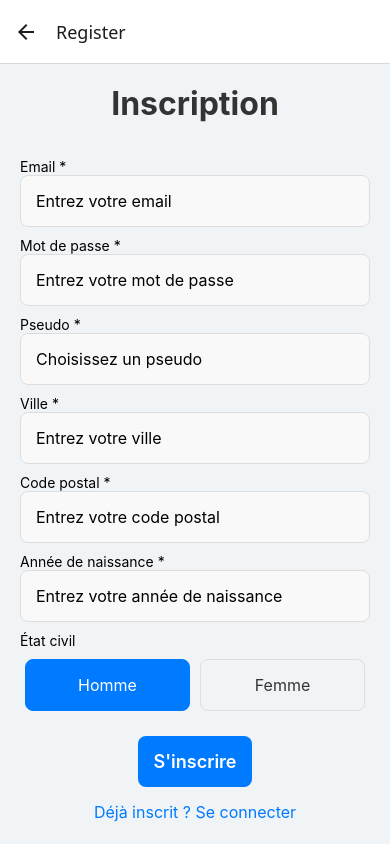
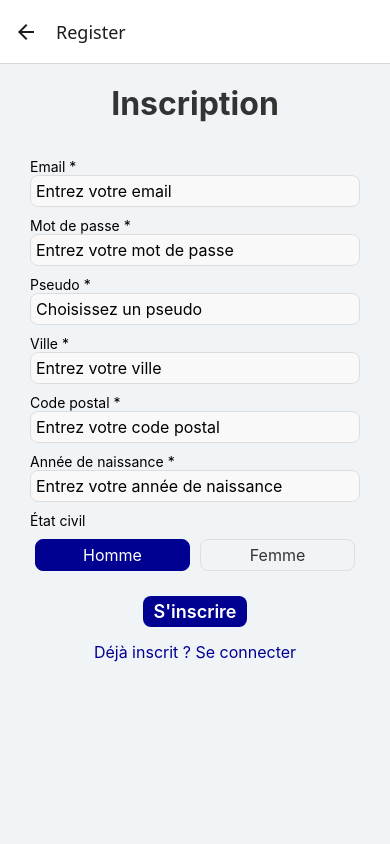
Before and after one commit to naoelwenn/projet_ressource_front_react, a React Native app: screen /Register in a window 390 px wide. Built offline with nearby package versions, Linux system fonts and the light colour scheme; no server answers.

Commit message:
modified:   Styles/globalStyles.js 	modified:   component/Header.js 	modified:   component/LoginScreen.js 	modified:   component/SearchRessource.js

```diff
--- a/Styles/globalStyles.js
+++ b/Styles/globalStyles.js
@@ -10,31 +10,34 @@ const globalStyle = StyleSheet.create({
 
     //-- entete
     header: {
-        paddingTop: 50,
-        paddingHorizontal: 20,
-        paddingBottom: 10,
-        backgroundColor: '#007AFF',
+        paddingVertical: 5,
+        paddingHorizontal: 10,
+        backgroundColor: '#000091',
         flexDirection: 'row',
         justifyContent: 'space-between',
         alignItems: 'center',
+        textAlign:'center',
     },
     headerTitle: {
         color: '#fff',
         fontSize: 18,
-        fontWeight: 'bold'
+        fontWeight: 'bold',
+        lineHeight: 24,
     },
     headerLink: {
         color: '#fff',
         marginHorizontal: 10
     },
     headerButtonGroup: {
-        flexDirection: 'row'
+        flexDirection: 'row', // changée dynamiquement via `isMobile`
+        flexWrap: 'wrap',
+        gap: 10,
     },
 
     //-- champs de saisie (combobox et input text)
     standardInputContainer: {
-        marginTop: 5,
-        marginBottom:5
+        paddingHorizontal:10,
+        paddingVertical:5
     },
     standardLabel: {
         fontSize: 16,
@@ -45,7 +48,7 @@ const globalStyle = StyleSheet.create({
         borderWidth: 1,
         borderColor: '#ddd',
         borderRadius: 8,
-        padding: 15,
+        padding: 5,
         fontSize: 16,
         backgroundColor: '#f9f9f9',
     },
@@ -68,7 +71,7 @@ const globalStyle = StyleSheet.create({
     },
     standardRadioButton: {
         flex: 1,
-        padding: 15,
+        padding: 5,
         borderWidth: 1,
         borderColor: '#ddd',
         borderRadius: 8,
@@ -76,8 +79,8 @@ const globalStyle = StyleSheet.create({
         alignItems: 'center',
     },
     standardRadioButtonSelected: {
-        backgroundColor: '#007AFF',
-        borderColor: '#007AFF',
+        backgroundColor: '#000091',
+        borderColor: '#000091',
     },
     standardRadioText: {
         fontSize: 16,
@@ -113,13 +116,13 @@ const globalStyle = StyleSheet.create({
         fontSize: 16,
         color: "#333",
         fontWeight: "500",
-        marginTop: 8,
+        marginTop: 4,
         textAlign: "center",
     },
     itemText: {
         fontSize: 14,
         color: "#333",
-        marginTop: 8,
+        marginTop: 2,
         textAlign: "center",
     },
     image: {
@@ -128,11 +131,19 @@ const globalStyle = StyleSheet.create({
         resizeMode: "contain",
         alignSelf: "center"
     },
+    imageHeader:{
+        width: 80,
+        height: 80,
+        resizeMode: "contain",
+        alignSelf: "flex-start",
+        borderRadius:8,
+    },
 
     //-- bouton standard
     standardButton: {
-        backgroundColor: '#007AFF',
-        padding: 15,
+        backgroundColor: '#000091',
+        paddingVertical: 5,
+        paddingHorizontal:10,
         borderRadius: 8,
         alignItems: 'center',
         marginTop: 20,
@@ -151,7 +162,7 @@ const globalStyle = StyleSheet.create({
         alignItems: 'center',
     },
     standardLinkText: {
-        color: '#007AFF',
+        color: '#000091',
         fontSize: 16,
     },
 
--- a/component/Header.js
+++ b/component/Header.js
@@ -1,6 +1,6 @@
 // component/Header.js
 import React, {useEffect, useState, useContext} from 'react';
-import { View, Text, TouchableOpacity, StyleSheet } from 'react-native';
+import { View, Text, TouchableOpacity, StyleSheet, ScrollView , useWindowDimensions, Platform, Image} from 'react-native';
 import { useNavigation } from '@react-navigation/native';
 import AsyncStorage from '@react-native-async-storage/async-storage';
 import globalStyles from '../Styles/globalStyles';
@@ -9,6 +9,8 @@ import { UserContext } from '../Context/UserContext';
 const Header = ({ user }) => {
   const {userPseudo, setUserPseudo} = useContext(UserContext);
   const navigation = useNavigation();
+  const { width } = useWindowDimensions();
+  const isMobile = width < 600; // seuil à adapter si besoin
 
   //-- récupère le nom de l'utilisateur
   useEffect(() => {
@@ -35,15 +37,22 @@ const Header = ({ user }) => {
   }
 
   return (
-    <View style={globalStyles.header}>
-      <Text style={globalStyles.headerTitle}>Ressources relationnelles</Text>
-      <View style={globalStyles.headerButtonGroup}>
+    <View style={[globalStyles.header, isMobile && { flexDirection: 'row', alignItems: 'flex-end' }]}>
+
+      {/* Titre Ressources relationnelles à gauche */}
+      <Image
+        source={require('../assets/ressourcesRelationnelles.png')}
+        style={globalStyles.imageHeader}
+      />
+
+      {/* Boutons */}
+      <View style={[globalStyles.headerButtonGroup, isMobile && { flexDirection: 'column', alignItems: 'flex-end' }]}>
 
         {/* SI l'utilisateur est connecté : nom de l'utilisateur + btn déconnexion*/}
         {/* SI l'utilisateur n'est pas connecté : connexion + inscription*/}
         {userPseudo ? (
           <>
-            <Text style={globalStyles.headerLink}>Bonjour, {userPseudo}</Text>
+          <Text style={globalStyles.headerLink}>Bonjour, {userPseudo} !</Text>
           <TouchableOpacity onPress={() => navigation.navigate('Edition')}>
               <Text style={globalStyles.headerLink}>Créer une ressource</Text>
           </TouchableOpacity>
@@ -62,6 +71,7 @@ const Header = ({ user }) => {
           </>
         )}
       </View>
+
     </View>
   );
 };
--- a/component/LoginScreen.js
+++ b/component/LoginScreen.js
@@ -113,7 +113,7 @@ const LoginScreen = ({ navigation }) => {
   const storeToken = async (token, id, pseudo) => {
     try {
       await AsyncStorage.setItem('userToken', token);
-      await AsyncStorage.setItem('userId', id);
+      await AsyncStorage.setItem('userId', String(id));
       await AsyncStorage.setItem('userPseudo', pseudo);
     } catch (e) {
       console.error('Erreur stockage token :', e);
--- a/component/SearchRessource.js
+++ b/component/SearchRessource.js
@@ -158,11 +158,11 @@ const SearchRessource = ({navigation}) =>{
         style={globalStyles.keyboardAvoidingView}
       >
         {/*Entete */}
-        <View>
-          <Header/>
-        </View>
+          <View>
+            <Header/>
+          </View>
 
-        <ScrollView contentContainerStyle={globalStyles.scrollContainer}>
+
           <View style={globalStyles.container}>
 
             {/* combobox type de relation */}
@@ -220,7 +220,6 @@ const SearchRessource = ({navigation}) =>{
               </Picker>
             </View>
 
-
             {/* barre de recherche textuelle */}
             <View style={globalStyles.standardInputContainer}>
               <TextInput
@@ -272,7 +271,6 @@ const SearchRessource = ({navigation}) =>{
                 )}
             />
           </View>
-        </ScrollView>
       </KeyboardAvoidingView>
     </SafeAreaView>
   );
```
Lines whose indentation alone changed are shown as unchanged.
